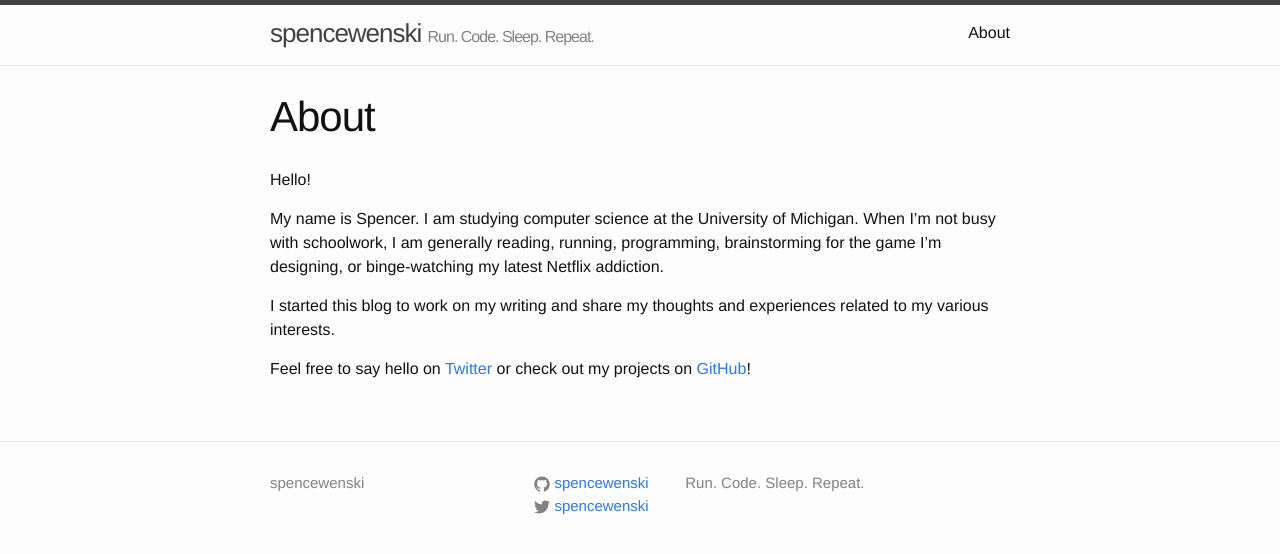
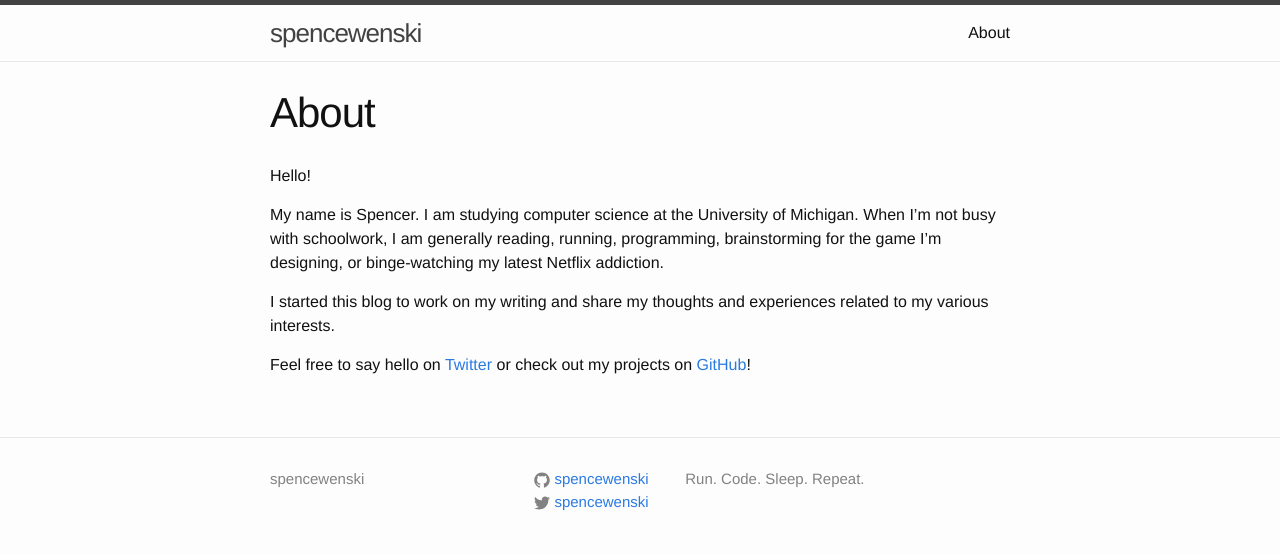
Before and after one commit to spencewenski/spencewenski.github.io, a Jekyll site: the page built from about.md, in a window 1280 px wide. Shown: the top 554 px of the page. Built offline with Jekyll 4.4.1, drawn with Linux system fonts in a browser that asks for light colours.

Commit message:
remove tagline from header

```diff
--- a/_includes/header.html
+++ b/_includes/header.html
@@ -4,7 +4,7 @@
 
     <div class="site-title">
       <a href="{{ site.baseurl }}/">{{ site.title }}</a>
-      <span class="tagline">{{ site.description }}</span>
+      <!-- <span class="tagline">{{ site.description }}</span> -->
     </div>
 
     <nav class="site-nav">
```
